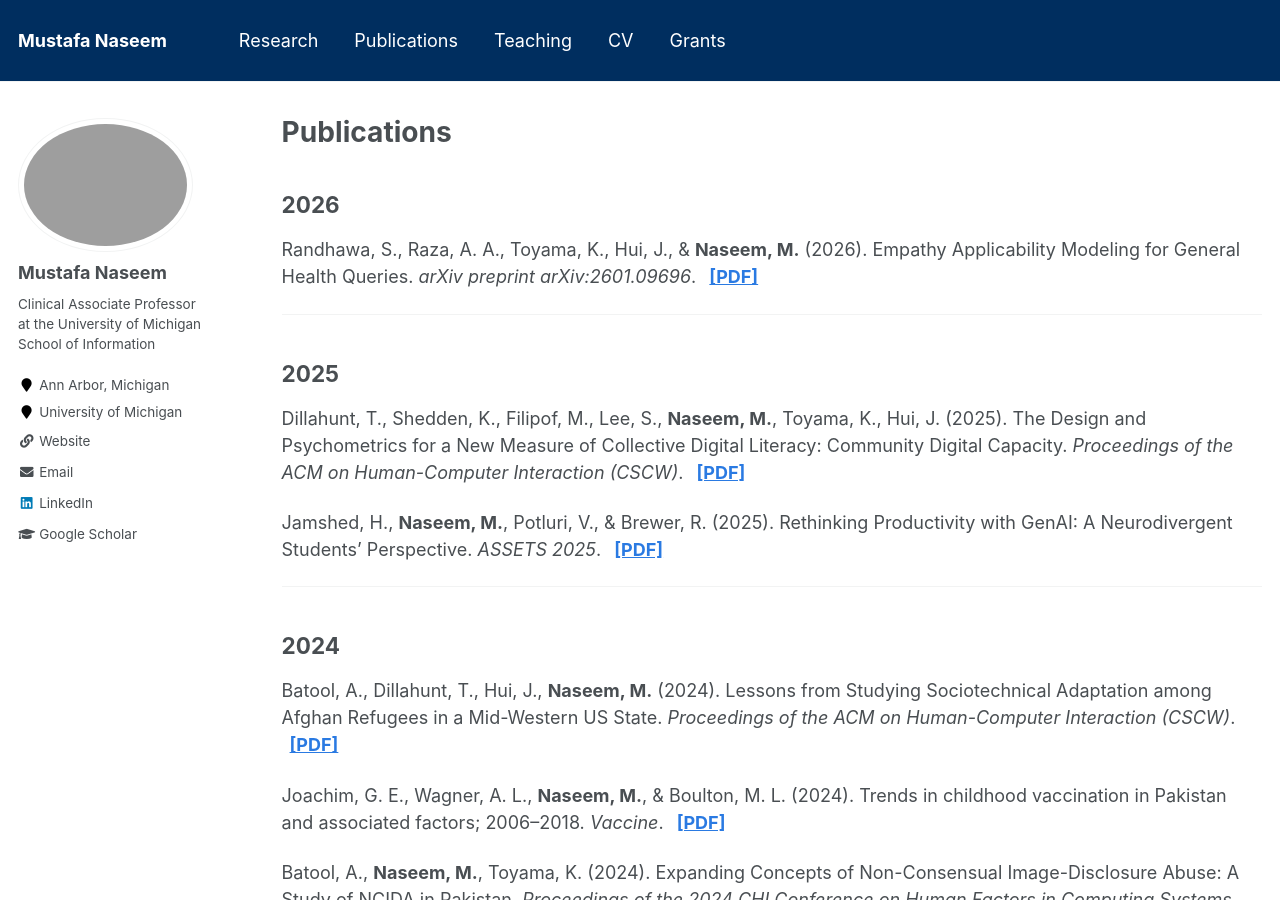
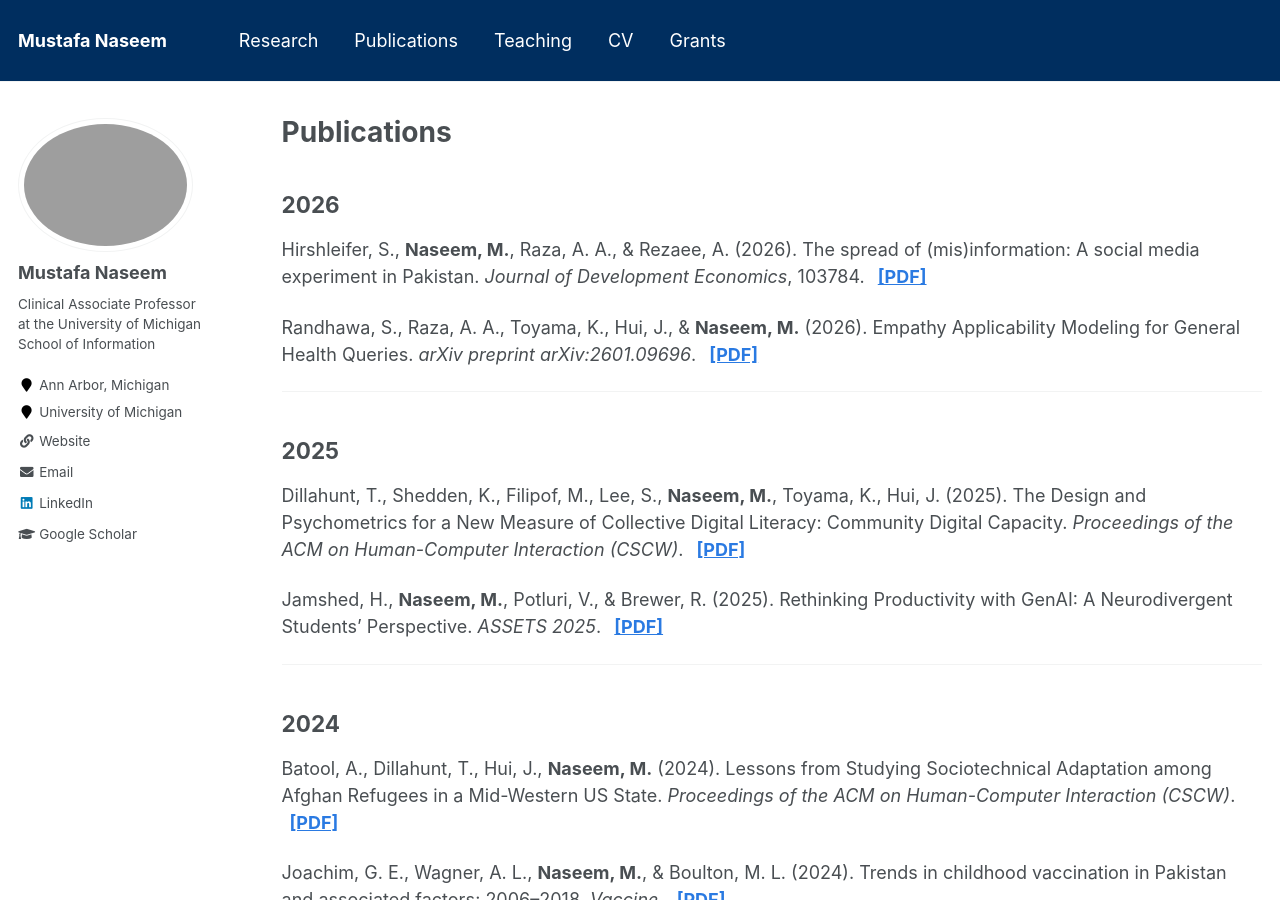
Before and after one commit to mustafanaseem/mustafanaseem.github.io, a Jekyll site: the page built from _pages/publications.md, in a window 1280 px wide and 900 px high. Built offline with Jekyll 4.4.1, drawn with Linux system fonts in a browser that asks for light colours.

Commit message:
Add misinformation RCT Pakistan paper to 2026 publications
Adds: Hirshleifer, Naseem, Raza, & Rezaee (2026). The spread of (mis)information: A social media experiment in Pakistan. Journal of Development Economics, 103784.

https://claude.ai/code/session_01XccHrEBznrynf4QEvJ5TPc

```diff
--- a/_pages/publications.md
+++ b/_pages/publications.md
@@ -20,6 +20,8 @@ author_profile: true
 </style>
 
 ## 2026
+
+Hirshleifer, S., **Naseem, M.**, Raza, A. A., & Rezaee, A. (2026). The spread of (mis)information: A social media experiment in Pakistan. *Journal of Development Economics*, 103784. <a href="/files/2026_Mininformation RCT Pakistan.pdf" class="pdf-link">[PDF]</a>
 
 Randhawa, S., Raza, A. A., Toyama, K., Hui, J., & **Naseem, M.** (2026). Empathy Applicability Modeling for General Health Queries. *arXiv preprint arXiv:2601.09696*. <a href="/files/2026_Empathy Applicability Modeling.pdf" class="pdf-link">[PDF]</a>
 
```
